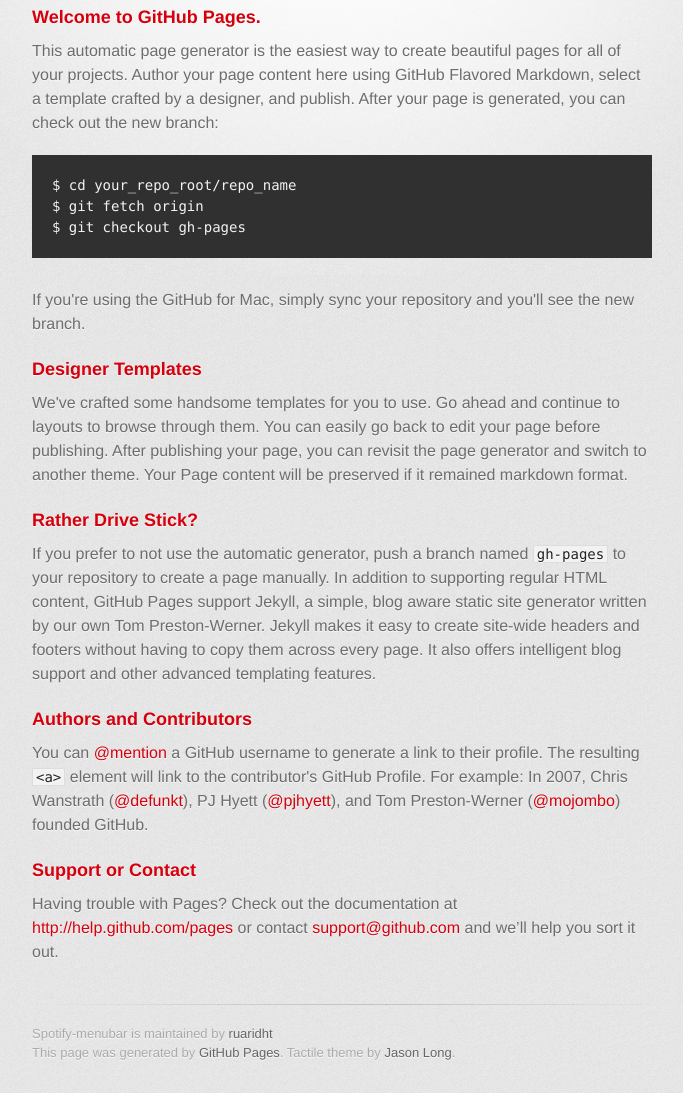
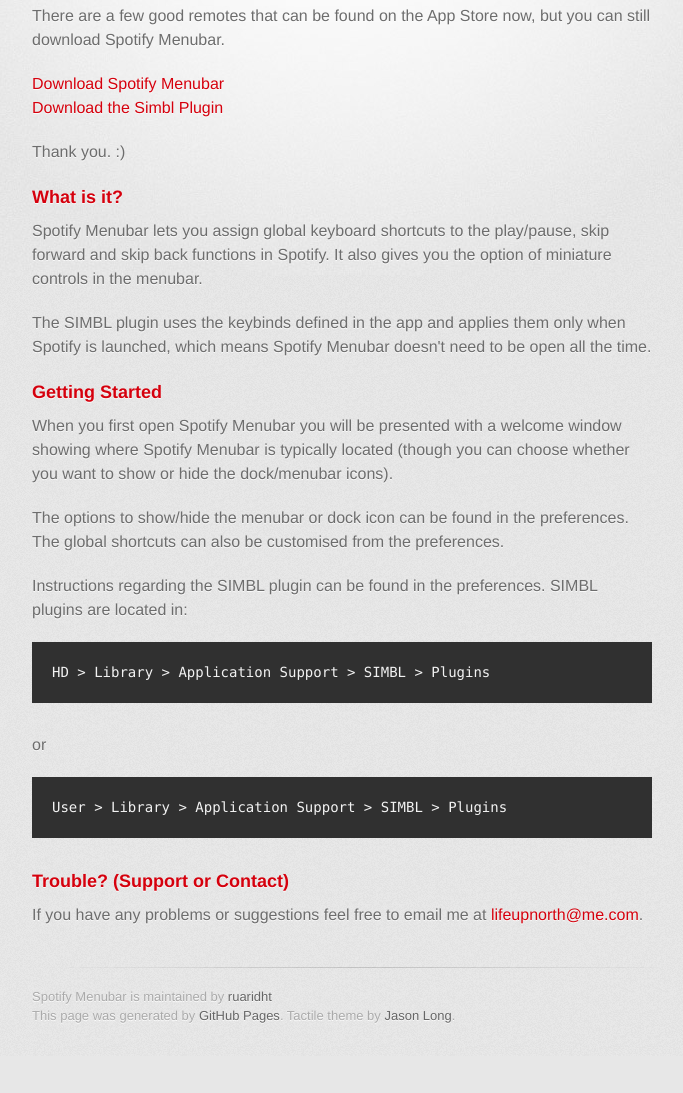
Before and after one commit to ruaridht/Spotify-Menubar, a plain HTML site: page index.html in a window 1280 px wide. Shown: the part 298-1391 px from the top of the page, without its empty margins (298-981 px from the left). After the commit the page ends 1354 px from the top, so only its background shows below. Drawn offline with Linux system fonts and the light colour scheme; a web font is replaced by a local one.

```diff
--- a/index.html
+++ b/index.html
@@ -10,7 +10,7 @@
     <!--[if lt IE 9]>
     <script src="//html5shiv.googlecode.com/svn/trunk/html5.js"></script>
     <![endif]-->
-    <title>Spotify-menubar by ruaridht</title>
+    <title>Spotify Menubar by ruaridht</title>
   </head>
 
   <body>
@@ -18,7 +18,7 @@
       <div class="inner">
 
         <header>
-          <h1>Spotify-menubar</h1>
+          <h1>Spotify Menubar</h1>
           <h2>A simple app that lets you assign global hotkeys to control spotify.</h2>
         </header>
 
@@ -31,41 +31,44 @@
         <hr>
 
         <section id="main_content">
-          <h3>
-<a name="welcome-to-github-pages" class="anchor" href="#welcome-to-github-pages"><span class="octicon octicon-link"></span></a>Welcome to GitHub Pages.</h3>
+          <p>There are a few good remotes that can be found on the App Store now, but you can still download Spotify Menubar.</p>
 
-<p>This automatic page generator is the easiest way to create beautiful pages for all of your projects. Author your page content here using GitHub Flavored Markdown, select a template crafted by a designer, and publish. After your page is generated, you can check out the new branch:</p>
+<p><a href="http://lifeupnorth.co.uk/files/Spotify_Menubar.zip">Download Spotify Menubar</a><br><a href="http://lifeupnorth.co.uk/files/SIMBL%20Plugin%20(Spotify).zip">Download the Simbl Plugin</a></p>
 
-<pre><code>$ cd your_repo_root/repo_name
-$ git fetch origin
-$ git checkout gh-pages
+<p>Thank you. :)</p>
+
+<h3>
+<a name="what-is-it" class="anchor" href="#what-is-it"><span class="octicon octicon-link"></span></a>What is it?</h3>
+
+<p>Spotify Menubar lets you assign global keyboard shortcuts to the play/pause, skip forward and skip back functions in Spotify. It also gives you the option of miniature controls in the menubar.</p>
+
+<p>The SIMBL plugin uses the keybinds defined in the app and applies them only when Spotify is launched, which means Spotify Menubar doesn't need to be open all the time.</p>
+
+<h3>
+<a name="getting-started" class="anchor" href="#getting-started"><span class="octicon octicon-link"></span></a>Getting Started</h3>
+
+<p>When you first open Spotify Menubar you will be presented with a welcome window showing where Spotify Menubar is typically located (though you can choose whether you want to show or hide the dock/menubar icons).</p>
+
+<p>The options to show/hide the menubar or dock icon can be found in the preferences. The global shortcuts can also be customised from the preferences.</p>
+
+<p>Instructions regarding the SIMBL plugin can be found in the preferences. SIMBL plugins are located in:</p>
+
+<pre><code>HD &gt; Library &gt; Application Support &gt; SIMBL &gt; Plugins
 </code></pre>
 
-<p>If you're using the GitHub for Mac, simply sync your repository and you'll see the new branch.</p>
+<p>or</p>
+
+<pre><code>User &gt; Library &gt; Application Support &gt; SIMBL &gt; Plugins
+</code></pre>
 
 <h3>
-<a name="designer-templates" class="anchor" href="#designer-templates"><span class="octicon octicon-link"></span></a>Designer Templates</h3>
+<a name="trouble-support-or-contact" class="anchor" href="#trouble-support-or-contact"><span class="octicon octicon-link"></span></a>Trouble? (Support or Contact)</h3>
 
-<p>We've crafted some handsome templates for you to use. Go ahead and continue to layouts to browse through them. You can easily go back to edit your page before publishing. After publishing your page, you can revisit the page generator and switch to another theme. Your Page content will be preserved if it remained markdown format.</p>
-
-<h3>
-<a name="rather-drive-stick" class="anchor" href="#rather-drive-stick"><span class="octicon octicon-link"></span></a>Rather Drive Stick?</h3>
-
-<p>If you prefer to not use the automatic generator, push a branch named <code>gh-pages</code> to your repository to create a page manually. In addition to supporting regular HTML content, GitHub Pages support Jekyll, a simple, blog aware static site generator written by our own Tom Preston-Werner. Jekyll makes it easy to create site-wide headers and footers without having to copy them across every page. It also offers intelligent blog support and other advanced templating features.</p>
-
-<h3>
-<a name="authors-and-contributors" class="anchor" href="#authors-and-contributors"><span class="octicon octicon-link"></span></a>Authors and Contributors</h3>
-
-<p>You can <a href="https://github.com/blog/821" class="user-mention">@mention</a> a GitHub username to generate a link to their profile. The resulting <code>&lt;a&gt;</code> element will link to the contributor's GitHub Profile. For example: In 2007, Chris Wanstrath (<a href="https://github.com/defunkt" class="user-mention">@defunkt</a>), PJ Hyett (<a href="https://github.com/pjhyett" class="user-mention">@pjhyett</a>), and Tom Preston-Werner (<a href="https://github.com/mojombo" class="user-mention">@mojombo</a>) founded GitHub.</p>
-
-<h3>
-<a name="support-or-contact" class="anchor" href="#support-or-contact"><span class="octicon octicon-link"></span></a>Support or Contact</h3>
-
-<p>Having trouble with Pages? Check out the documentation at <a href="http://help.github.com/pages">http://help.github.com/pages</a> or contact <a href="mailto:support@github.com">support@github.com</a> and we’ll help you sort it out.</p>
+<p>If you have any problems or suggestions feel free to email me at <a href="mailto:lifeupnorth@me.com">lifeupnorth@me.com</a>.</p>
         </section>
 
         <footer>
-          Spotify-menubar is maintained by <a href="https://github.com/ruaridht">ruaridht</a><br>
+          Spotify Menubar is maintained by <a href="https://github.com/ruaridht">ruaridht</a><br>
           This page was generated by <a href="http://pages.github.com">GitHub Pages</a>. Tactile theme by <a href="https://twitter.com/jasonlong">Jason Long</a>.
         </footer>
 
```
Also changed, not shown: params.json (+1 -1 lines).
